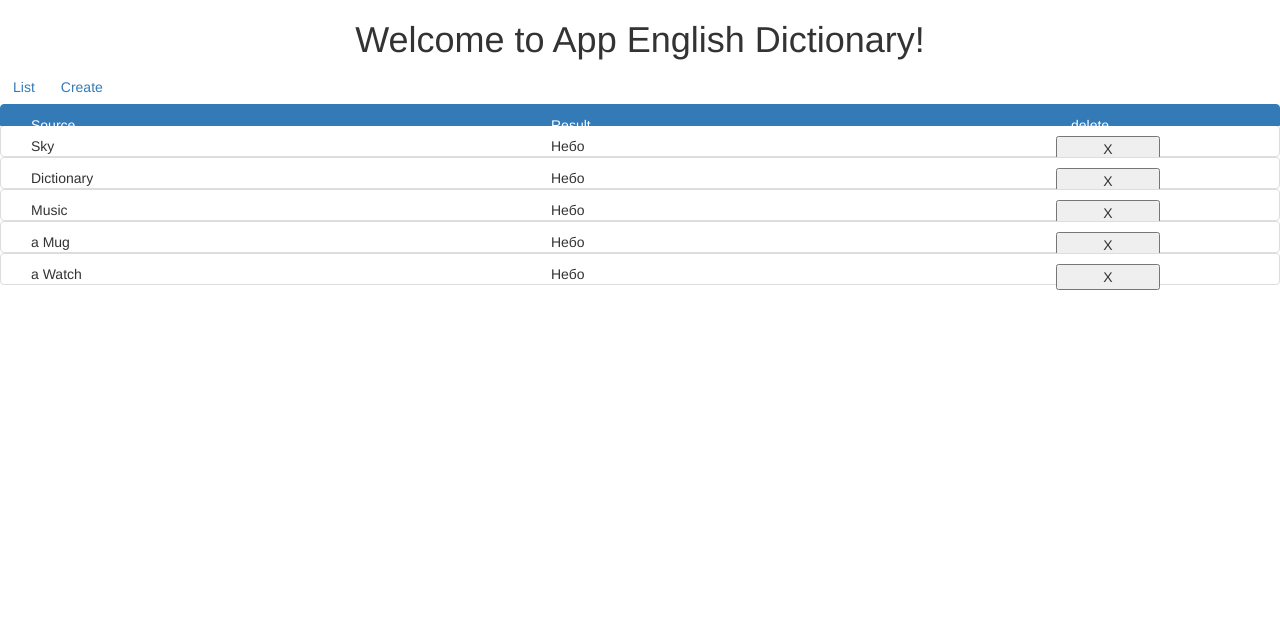
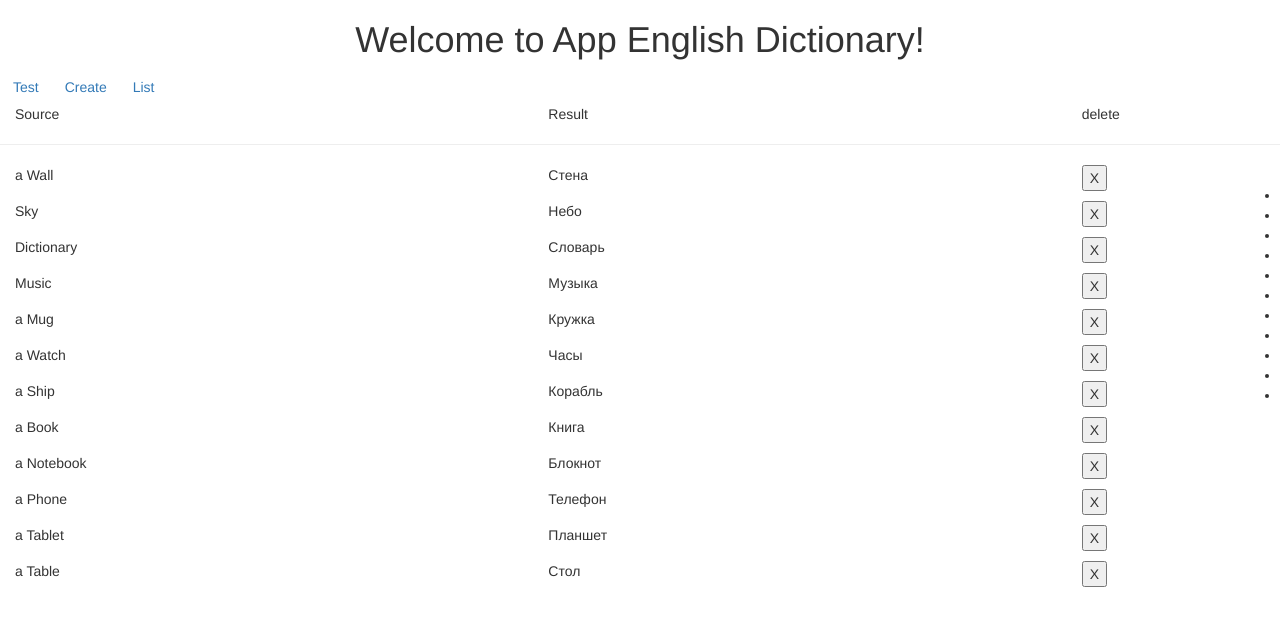
Before and after one commit to bellatrix988/english-dictionary, an Angular app: page /list in a window 1280 px wide. Shown: the top 626 px of the page. Built offline with nearby package versions, Linux system fonts and the light colour scheme.

Commit message:
Add component with testing words

```diff
--- a/src/app/app-routing.module.ts
+++ b/src/app/app-routing.module.ts
@@ -3,10 +3,13 @@ import { RouterModule, Routes } from '@angular/router';
 
 import { WordsListComponent } from './words-list/words-list.component';
 import { CreateComponent } from './create/create.component';
+import { TestEngDictionaryComponent } from './test-eng-dictionary/test-eng-dictionary.component';
+
 
 const routes: Routes = [
   { path: '', redirectTo: '/list', pathMatch: 'full' },
   { path: 'list',  component: WordsListComponent },
+  { path: 'test', component: TestEngDictionaryComponent },
   { path: 'create',component: CreateComponent }
 ];
 
--- a/src/app/app.component.html
+++ b/src/app/app.component.html
@@ -4,7 +4,8 @@
   </h1>
 </div>
 <nav>
+  <a class="btn" routerLink='/test'>Test</a>
+  <a class="btn" routerLink='/create'>Create</a>
   <a class="btn" routerLink='/list'>List</a>
-  <a class="btn" routerLink='/create'>Create</a>
 </nav>
 <router-outlet></router-outlet>
--- /dev/null
+++ b/src/app/black-list.directive.ts
@@ -0,0 +1,13 @@
+import { Directive } from '@angular/core';
+import {  AbstractControl, ValidatorFn, Validators } from '@angular/forms';
+
+
+@Directive({
+  selector: '[appBlackList]'
+})
+
+export class BlackListDirective {
+
+  constructor() { }
+
+}
--- a/src/app/create/create.component.html
+++ b/src/app/create/create.component.html
@@ -3,14 +3,19 @@
   <form>
     <div class="form-group">
       <label for="src">Source</label>
-        <input type="text" [(ngModel)]="src" class="form-control" name="src" id="src" required>
+      <input type="text" [(ngModel)]="src" class="form-control" name="src" id="src" #name="ngModel" pattern="[a-zA-Z]*">
     </div>
-
+    <!-- <div [hidden]=" src.valid || src.pristine"  class="alert alert-danger">
+      Source is required
+    </div> -->
     <div class="form-group">
       <label for="res">Result</label>
       <input type="text" [(ngModel)]="res" class="form-control" name="res" id="res" required>
     </div>
+    <!-- <div [hidden]=" res.valid || res.pristine" class="alert alert-danger">
+      Result is required
+    </div> -->
     <button type="submit" (click)="addWordToList( src, res)" class="btn btn-success">Add</button>
-
   </form>
 </div>
+<button class="btn" routerLink='/list' >Back to list</button>
--- a/src/app/create/create.component.ts
+++ b/src/app/create/create.component.ts
@@ -1,6 +1,6 @@
 import { Component, OnInit } from '@angular/core';
+import { FormGroup, FormControl, FormBuilder, Validators } from '@angular/forms';
 
-// import { EngDictionary } from '../eng-dictionary';
 import { EngDictionaryService } from '../eng-dictionary-service.service';
 
 @Component({
@@ -9,16 +9,24 @@ import { EngDictionaryService } from '../eng-dictionary-service.service';
   styleUrls: ['./create.component.css']
 })
 export class CreateComponent implements OnInit {
+  createForm: FormGroup;
 
   constructor(
-    private engDicService: EngDictionaryService) { }
+    private engDicService: EngDictionaryService,
+    fb: FormBuilder) {
+      this.createForm = fb.group({
+      'src' : [null, Validators.required, Validators.pattern("[a-zA-Z][a-z]+")],
+      'res': [null, Validators.compose([Validators.required, Validators.minLength(5), Validators.maxLength(10)])],
+    })
+  }
 
   addWordToList(src: string, res: string ): void{
     let word = { id: 8, source: src, result: res };
     this.engDicService.addWord(word);
   }
 
-  ngOnInit() {
+  ngOnInit():void {
+
   }
 
 }
--- a/src/app/data-dictionary.ts
+++ b/src/app/data-dictionary.ts
@@ -1,9 +1,16 @@
 import { EngDictionary } from './eng-dictionary';
 
 export let DATA_DICTIONARY: EngDictionary[] = [
+  {id: 0, source: 'a Wall', result: 'Стена'},
   {id: 1, source: 'Sky', result: 'Небо'},
-  {id: 2, source: 'Dictionary', result: 'Небо'},
-  {id: 3, source: 'Music', result: 'Небо'},
-  {id: 4, source: 'a Mug', result: 'Небо'},
-  {id: 5, source: 'a Watch', result: 'Небо'}
+  {id: 2, source: 'Dictionary', result: 'Словарь'},
+  {id: 3, source: 'Music', result: 'Музыка'},
+  {id: 4, source: 'a Mug', result: 'Кружка'},
+  {id: 5, source: 'a Watch', result: 'Часы'},
+  {id: 6, source: 'a Ship', result: 'Корабль'},
+  {id: 7, source: 'a Book', result: 'Книга'},
+  {id: 8, source: 'a Notebook', result: 'Блокнот'},
+  {id: 9, source: 'a Phone', result: 'Телефон'},
+  {id: 10, source: 'a Tablet', result: 'Планшет'},
+  {id: 11, source: 'a Table', result: 'Стол'},
 ];
--- /dev/null
+++ b/src/app/test-eng-dictionary/test-eng-dictionary.component.html
@@ -0,0 +1,12 @@
+<div align="center" *ngIf="currentWord == undefined"><button class="btn" (click)="startTest(0)" >Start</button></div>
+<div class="content" *ngIf="currentWord != undefined " align="center">
+  <form action="">
+    <p>{{currentWord.source}}</p>
+    <button *ngFor="let item of currentVersions" (click)="checkPair(currentWord,item)">
+      {{item.result}}
+    </button>
+  </form>
+  <p *ngIf="flagOfEnd == true">
+    <span>{{countRightAnswer}}</span>/<span>{{countAllClick}}</span>
+  </p>
+</div>
--- /dev/null
+++ b/src/app/test-eng-dictionary/test-eng-dictionary.component.ts
@@ -0,0 +1,50 @@
+import { Component, OnInit } from '@angular/core';
+
+import { EngDictionary } from '../eng-dictionary';
+import { EngDictionaryService } from '../eng-dictionary-service.service';
+
+
+@Component({
+  selector: 'app-test-eng-dictionary',
+  templateUrl: './test-eng-dictionary.component.html',
+  styleUrls: ['./test-eng-dictionary.component.css']
+})
+export class TestEngDictionaryComponent implements OnInit {
+
+  listOfPairs: EngDictionary[] = [];
+  currentWord: EngDictionary;
+  currentVersions: EngDictionary[] = [];
+
+  countRightAnswer: number = 0;
+  countAllClick: number = 0;
+
+  flagOfEnd: boolean = false;
+  constructor(
+      private engDicService: EngDictionaryService ) { }
+
+  startTest( n: number): void{
+    this.currentWord = this.listOfPairs[n];
+    this.currentVersions = [this.currentWord];
+    while (this.currentVersions.length < 6){
+      let obj = this.listOfPairs[Math.floor(Math.random() * this.listOfPairs.length)];
+      if(this.currentVersions.indexOf(obj) == -1)
+        this.currentVersions.push(obj);
+    }
+  }
+
+  checkPair(source: EngDictionary, version: EngDictionary): void {
+    let res = source.id === version.id;
+    this.countAllClick++;
+    if (res)
+      this.countRightAnswer++;
+
+    this.flagOfEnd = (this.countAllClick == this.listOfPairs.length);
+    if(!this.flagOfEnd)
+      this.startTest(this.countAllClick);
+  }
+
+  ngOnInit() {
+    this.engDicService.getWords()
+                      .then(list => this.listOfPairs = list.slice(0,20));
+  }
+}
--- a/src/app/words-list/words-list.component.html
+++ b/src/app/words-list/words-list.component.html
@@ -1,14 +1,15 @@
 <ul class="list-group">
-  <li class="list-group-item  active">
-    <span class="col-xs-5">Source</span>
-    <span class="col-xs-5">Result</span>
-    <span class="col-xs-1">delete</span>
+  <li>
+    <p class="col-xs-5">Source</p>
+    <p class="col-xs-5">Result</p>
+    <p class="col-xs-2">delete</p>
   </li>
-  <div *ngFor="let word of listOfWords">
-    <li class="list-group-item">
-      <p class="col-xs-5">{{word.source}}</p>
-      <span class="col-xs-5">{{word.result}}</span>
-      <p><button class="col-xs-1" (click)="removeWord(word)">X</button></p>
-    </li>
-  </div>
+  <hr>
+  <li *ngFor="let word of listOfWords">
+      <p class="col-xs-5 ">{{word.source}}</p>
+      <p class="col-xs-5 ">{{word.result}}</p>
+      <p class="col-xs-2 ">
+          <button (click)="removeWord(word) ">X</button>
+      </p>
+  </li>
 </ul>
```
Also changed, not shown: src/app/app.module.ts (+7 -3 lines), src/app/test-eng-dictionary/test-eng-dictionary.component.css (added), text_task.txt, 2 other files (tests, documents, lock files or other folders). Lines whose indentation alone changed are shown as unchanged.
